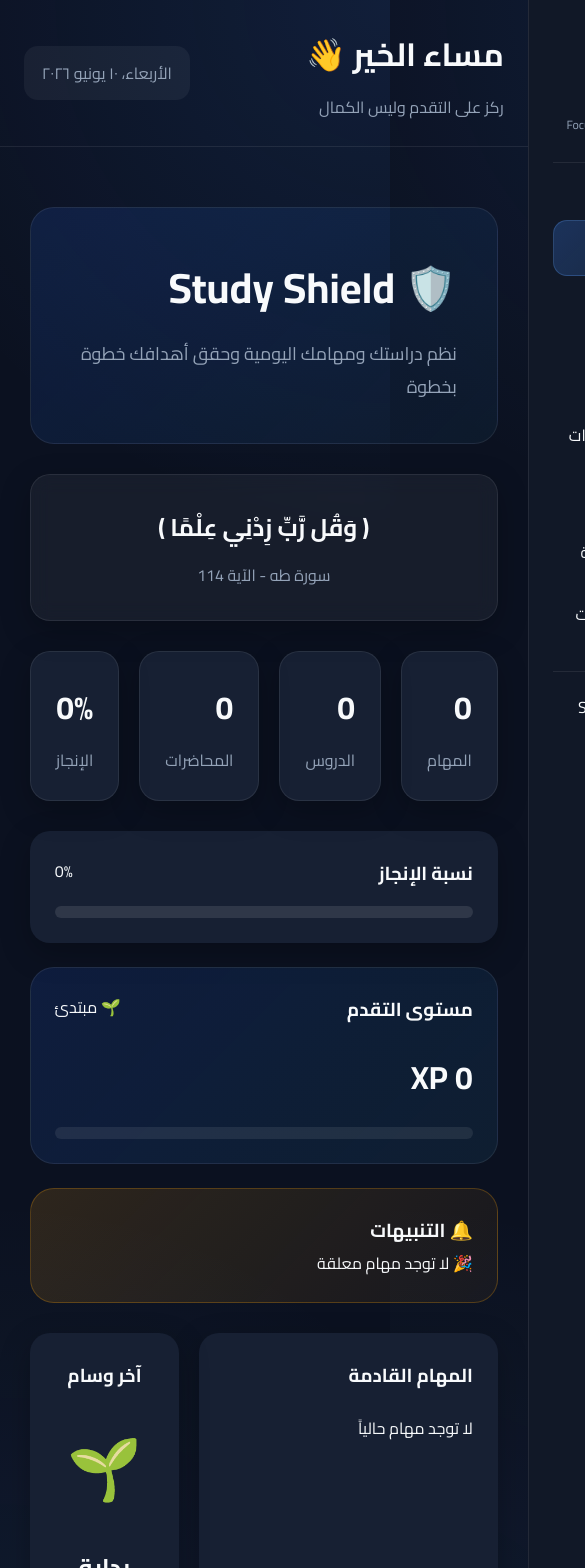
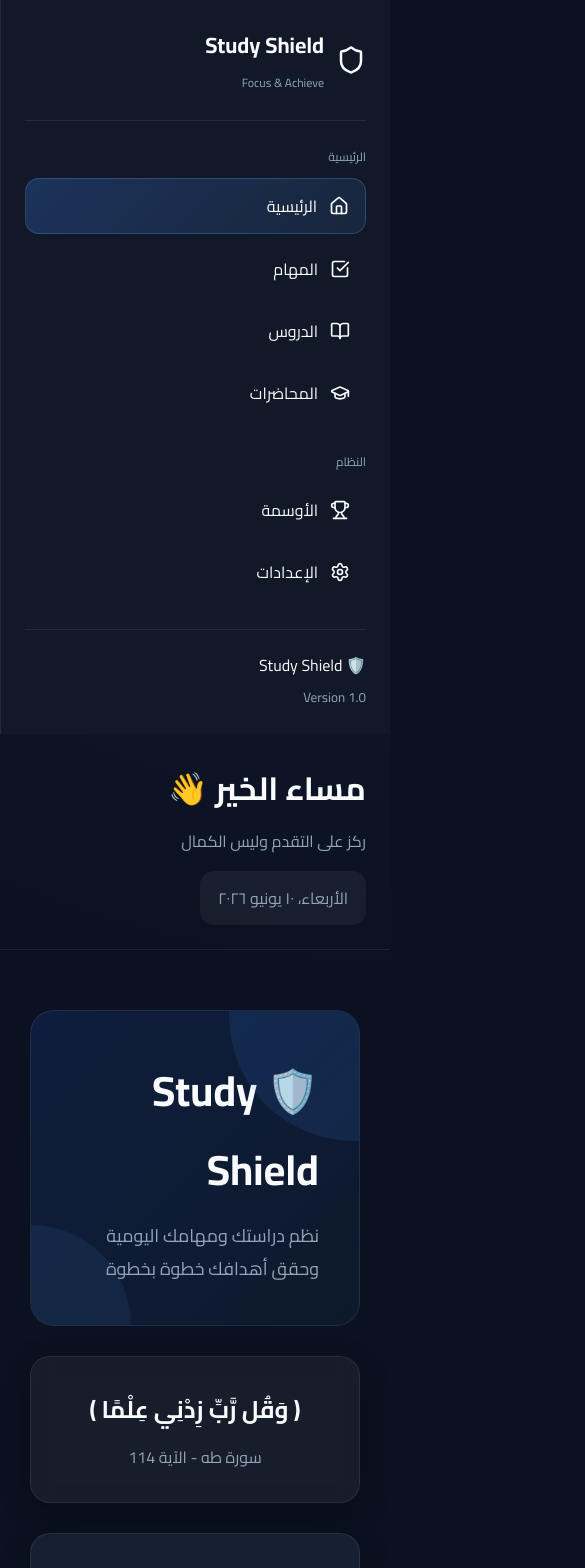
Before and after one commit to bt3762334-commits/study-shield, a React (Vite) app: page / in a window 390 px wide. Shown: the top 1568 px of the page, 585 px wide, since content can reach past the window. Built offline with nearby package versions, Linux system fonts and the light colour scheme.

Commit message:
Update globals.css

```diff
--- a/src/styles/globals.css
+++ b/src/styles/globals.css
@@ -849,3 +849,92 @@ small {
 
   padding: 24px;
 }
+/* Responsive */
+
+@media (max-width: 1100px) {
+
+  .stats-grid {
+    grid-template-columns:
+      repeat(2, 1fr);
+  }
+
+  .dashboard-grid {
+    grid-template-columns: 1fr;
+  }
+
+}
+
+@media (max-width: 768px) {
+
+  .app-layout {
+    flex-direction: column;
+  }
+
+  .sidebar {
+    width: 100%;
+    height: auto;
+  }
+
+  .main-content {
+    width: 100%;
+  }
+
+  .stats-grid {
+    grid-template-columns: 1fr;
+  }
+
+  .task-form {
+    flex-direction: column;
+  }
+
+  .header {
+    flex-direction: column;
+    gap: 15px;
+    align-items: flex-start;
+  }
+
+}
+
+.page-content {
+  max-width: 1400px;
+  margin: auto;
+}
+
+.hero {
+  position: relative;
+  overflow: hidden;
+}
+
+.hero::before {
+  content: "";
+
+  position: absolute;
+
+  width: 250px;
+  height: 250px;
+
+  border-radius: 50%;
+
+  background:
+    rgba(59,130,246,.12);
+
+  top: -120px;
+  right: -120px;
+}
+
+.hero::after {
+  content: "";
+
+  position: absolute;
+
+  width: 200px;
+  height: 200px;
+
+  border-radius: 50%;
+
+  background:
+    rgba(96,165,250,.08);
+
+  bottom: -100px;
+  left: -100px;
+}
```
